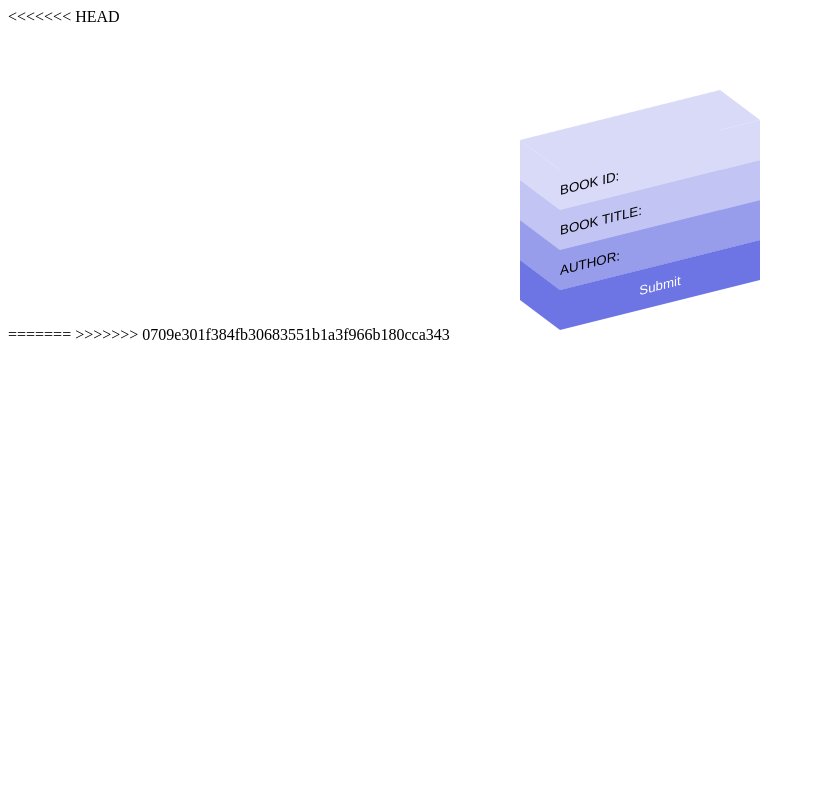
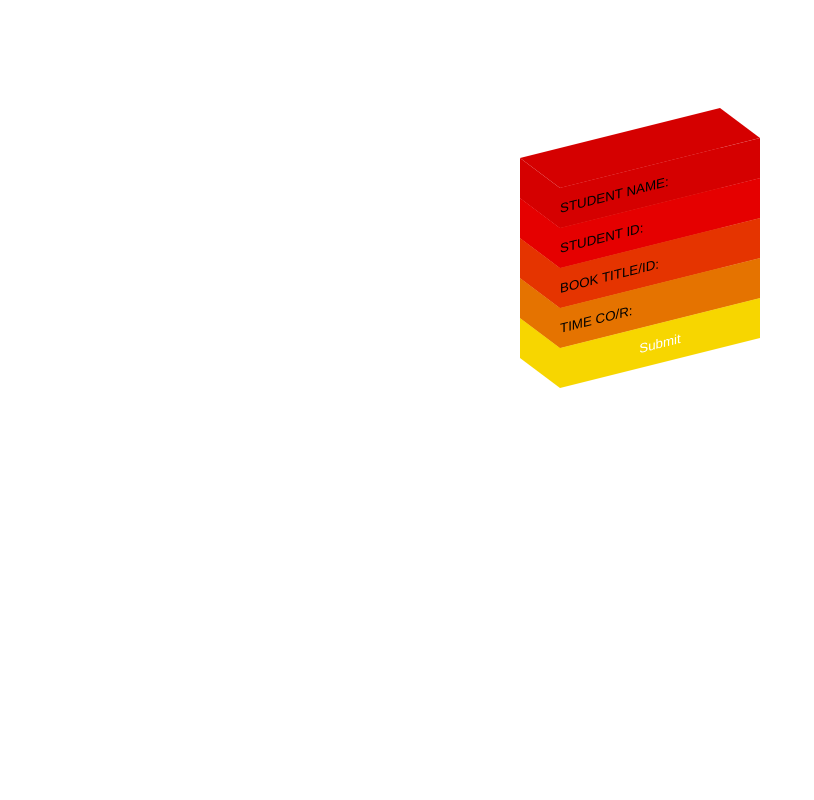
Before and after one commit to elijahf95/Library-Management-System, a PHP site: page / in a window 1280 px wide. Shown: the whole page, without its empty margins (0-814 px from the left). Run offline with PHP 8.4, Linux system fonts and the light colour scheme.

Commit message:
Modified Index and CSS with Updates

```diff
--- a/index.php
+++ b/index.php
@@ -1,4 +1,3 @@
-<<<<<<< HEAD
 <!DOCTYPE html>
 <html>
 <head>
@@ -8,6 +7,8 @@
     <link rel="stylesheet" href="style.css">
 </head>
 <body>
+    <!-- Adding line breaks for spacing -->
+    <br>
     <br>
     <br>
     <br>
@@ -18,19 +19,21 @@
     <center>
         <form class="form" action="db.php" method="POST">
             <ul class="wrapper">
-
-    <li style="--i:4;"><input class="input" type="text" placeholder="BOOK ID:" required=""></li>
-    <li style="--i:3;"><input class="input" placeholder="BOOK TITLE:" required="" name="book-title"></li>
-    <li style="--i:2;"><input class="input" type="text" placeholder="AUTHOR:" required="" name="author"></li>
+            	  <!-- Input for the First Box -->
+            	  <li style="--i:5;"><input class="input" type="text" placeholder="STUDENT NAME:" required=""></li>
+                <!-- Input for the Second Box -->
+                <li style="--i:4;"><input class="input" type="text" placeholder="STUDENT ID:" required=""></li>
+                <!-- Input for the Third Box -->
+                <li style="--i:3;"><input class="input" placeholder="BOOK TITLE/ID:" required="" name="book-title"></li>
+                <!-- Input for the Fourth Box -->
+                <li style="--i:2;"><input class="input" type="text" placeholder="TIME CO/R:" required="" name=""></li>
+                <!-- Submit button for the form -->
                 <button type="submit" style="--i:1;">Submit</button>
             </ul>
         </form>
     </center>
-
 </body>
 </html>
-=======
 <?php
 
 ?>
->>>>>>> 0709e301f384fb30683551b1a3f966b180cca343
--- a/style.css
+++ b/style.css
@@ -7,7 +7,7 @@
 }
 
 button {
-  background: #6d74e3;
+  background: #F7D600;
   border: none;
 }
 
@@ -28,7 +28,7 @@ button {
 .wrapper li::before, button::before {
   position: absolute;
   content: '';
-  background: #6d74e3;
+  background: #F7D600;
   top: 0;
   left: -40px;
   width: 40px;
@@ -41,7 +41,7 @@ button {
 .wrapper li::after, button::after {
   position: absolute;
   content: '';
-  background: #6d74e3;
+  background: #F7D600;
   width: 200px;
   height: 40px;
   top: -40px;
@@ -52,15 +52,19 @@ button {
 }
 
 .wrapper li:nth-child(1)::after, .wrapper li:nth-child(1)::before {
-  background-color: #d8daf7;
+  background-color: #D50000;
 }
 
 .wrapper li:nth-child(2)::after, .wrapper li:nth-child(2)::before {
-  background-color: #c2c5f3;
+  background-color: #E50000;
 }
 
 .wrapper li:nth-child(3)::after, .wrapper li:nth-child(3)::before {
-  background-color: #989deb;
+  background-color: #E53400;
+}
+
+.wrapper li:nth-child(4)::after, .wrapper li:nth-child(4)::before {
+  background-color: #E57300;
 }
 
 li .input {
@@ -74,15 +78,19 @@ li .input::placeholder {
 }
 
 li:nth-child(1) .input {
-  background: #d8daf7;
+  background: #D50000;
 }
 
 li:nth-child(2) .input {
-  background: #c2c5f3;
+  background: #E50000;
 }
 
 li:nth-child(3) .input {
-  background: #989deb;
+  background: #E53400;
+}
+
+li:nth-child(4) .input {
+  background: #E57300;
 }
 
 
@@ -101,6 +109,11 @@ li:nth-child(3) .input:focus {
   border: 3.5px solid #989deb;
 }
 
+li:nth-child(4) .input:focus {
+  outline: none;
+  border: 3.5px solid #989deb;
+}
+
 .wrapper li:hover, button:hover {
   transform: translateX(-20px);
 }
```
Lines whose indentation alone changed are shown as unchanged.
